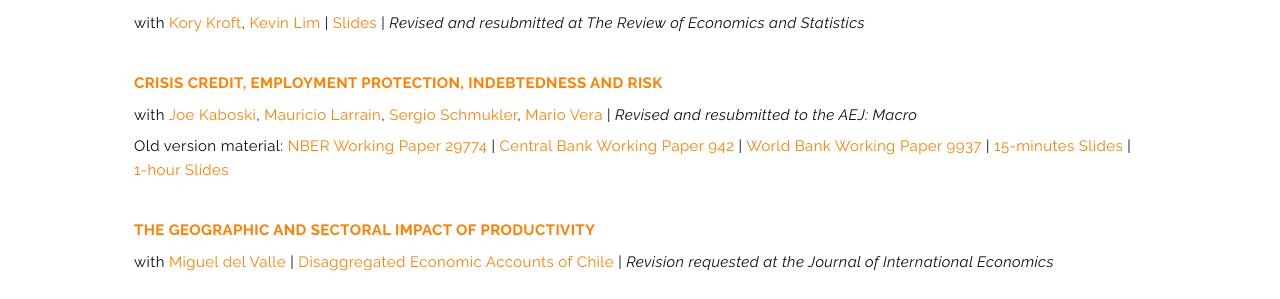
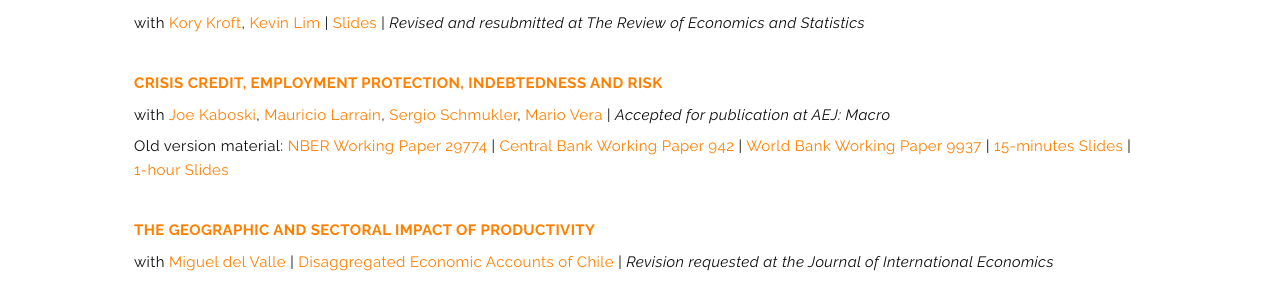
Before and after one commit to fedehuneeus/fedehuneeus.com, a Jekyll site: the page built from index.html, in a window 1280 px wide and 900 px high, scrolled down 1745 px. Shown: the part 154-453 px from the top of the window. Built offline with Jekyll 4.4.1, drawn with Linux system fonts in a browser that asks for light colours.

Commit message:
Crisis Credit: accepted at AEJ: Macro
Co-Authored-By: Claude Fable 5.1 <noreply@anthropic.com>

```diff
--- a/_data/research.yml
+++ b/_data/research.yml
@@ -49,7 +49,7 @@ working_papers:
       - { name: Mauricio Larrain, url: "https://sites.google.com/site/mauriciolarrainerrazuriz/" }
       - { name: Sergio Schmukler, url: "https://sites.google.com/site/sschmukler/home" }
       - { name: Mario Vera,       url: "https://www.linkedin.com/in/mario-vera-delgado-b771b927/" }
-    status: "Revised and resubmitted to the <em>AEJ: Macro</em>"
+    status: "Accepted for publication at <em>AEJ: Macro</em>"
     extra:
       - 'Old version material: <a href="https://www.nber.org/papers/w29774">NBER Working Paper 29774</a> | <a href="https://www.bcentral.cl/en/content/-/details/working-papers-n-942">Central Bank Working Paper 942</a> | <a href="http://documents.worldbank.org/curated/en/874031644864101145/The-Distribution-of-Crisis-Credit-Effects-on-Firm-Indebtedness-and-Aggregate-Risk">World Bank Working Paper 9937</a> | <a href="/s/research/HKLSV_slides_handout_220107.pdf">15-minutes Slides</a> | <a href="/s/research/HKLSV_slides_handout_220505.pdf">1-hour Slides</a>'
 
```
